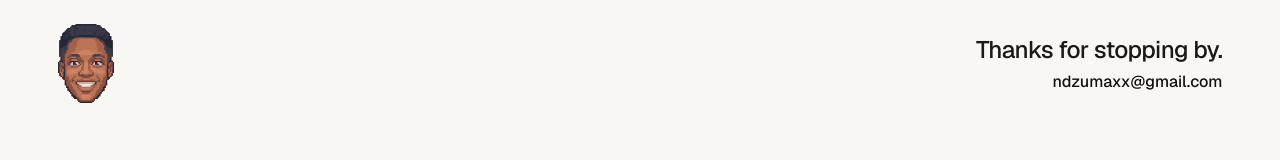
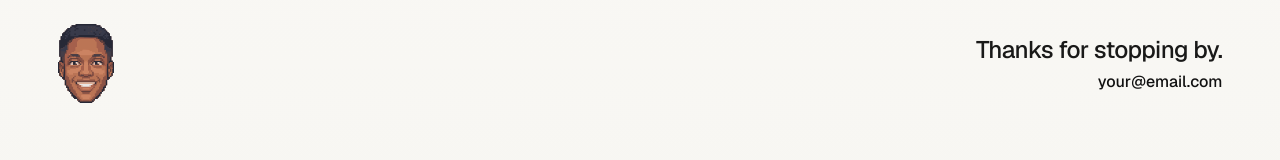
Before and after one commit to ndzuma/ndzumamalate.com, a Next.js app in the folder apps/web/: page / in a window 1280 px wide. Shown: the part 697-857 px from the top of the page. Built offline with nearby package versions, Linux system fonts and the light colour scheme; no server answers.

Commit message:
Update footer and email link to use env contact email
Add NEXT_PUBLIC_CONTACT_EMAIL to .env.example for configuration

```diff
--- a/apps/web/components/footer.tsx
+++ b/apps/web/components/footer.tsx
@@ -40,10 +40,10 @@ export default function Footer() {
             Thanks for stopping by.
           </p>
           <a
-            href="mailto:ndzumaxx@gmail.com"
+            href={`mailto:${process.env.NEXT_PUBLIC_CONTACT_EMAIL}`}
             className="inline-block text-black/50 hover:text-black transition-colors font-medium underline decoration-black/20 hover:decoration-black/40 underline-offset-4"
           >
-            ndzumaxx@gmail.com
+            {process.env.NEXT_PUBLIC_CONTACT_EMAIL}
           </a>
         </div>
 
--- a/apps/web/components/inline-email-link.tsx
+++ b/apps/web/components/inline-email-link.tsx
@@ -42,11 +42,11 @@ export default function InlineEmailLink() {
           >
             <div className="bg-white/90 backdrop-blur-md border border-black/10 rounded-xl p-1.5 shadow-lg flex items-center gap-1.5">
               <a
-                href="mailto:ndzumaxx@gmail.com"
+                href={`mailto:${process.env.NEXT_PUBLIC_CONTACT_EMAIL}`}
                 className="flex items-center gap-1.5 bg-black/5 hover:bg-black/10 text-black px-3 py-1.5 rounded-lg text-xs font-medium transition-colors cursor-pointer"
               >
                 <EnvelopeSimple weight="bold" className="w-4 h-4" />
-                ndzumaxx@gmail.com
+                {process.env.NEXT_PUBLIC_CONTACT_EMAIL}
                 <ArrowUpRight weight="bold" className="w-3 h-3 opacity-50 ml-0.5" />
               </a>
             </div>
```
Also changed, not shown: 1 other file (tests, documents, lock files or other folders).
